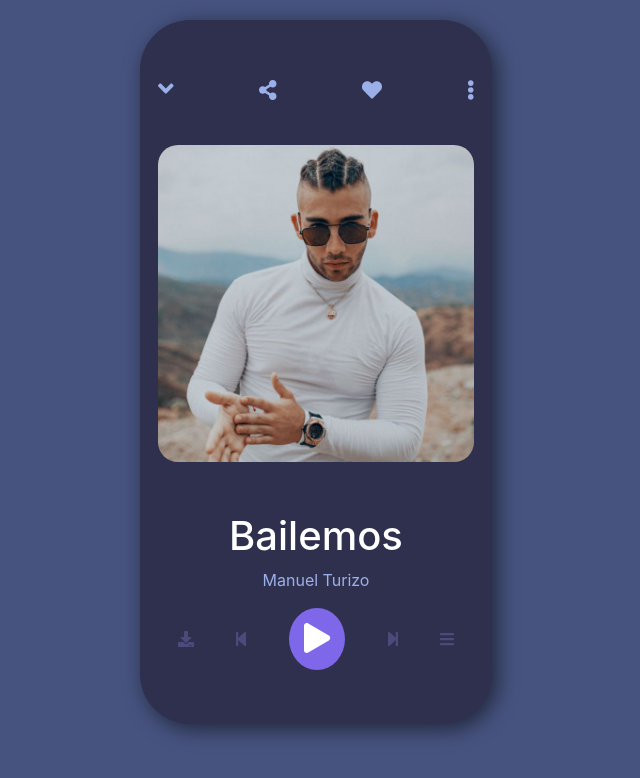
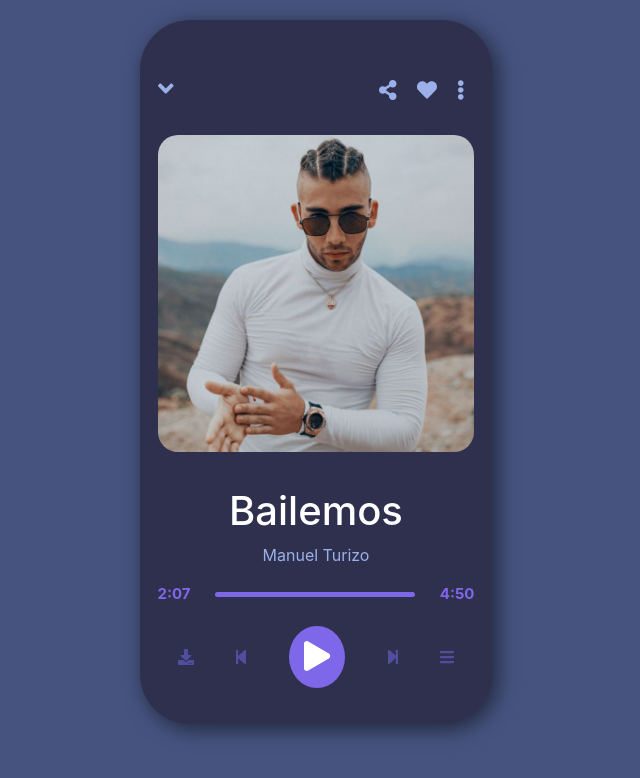
Before and after one commit to LeonLSV/Player, a React (Create React App) app: page /play in a window 1280 px wide. Shown: the top 778 px of the page, without its empty margins (324-964 px from the left). Built offline with nearby package versions, Linux system fonts and the light colour scheme.

Commit message:
navbar mejorado

```diff
--- a/src/components/ContentPlay.js
+++ b/src/components/ContentPlay.js
@@ -4,11 +4,12 @@
 import TextPlay from "./TextPlay";
 import Image from "./Image";
 import Player from "./Player";
+import Progres from "./Progres";
 import turizo from "../images/turizo.jpg";
-import turizo1 from "../images/turizo1.jpg";
-import turizo2 from "../images/turizo2.jpg";
-import turizo3 from "../images/turizo3.jpg";
-import turizo4 from "../images/turizo4.jpg";
+// import turizo1 from "../images/turizo1.jpg";
+// import turizo2 from "../images/turizo2.jpg";
+// import turizo3 from "../images/turizo3.jpg";
+// import turizo4 from "../images/turizo4.jpg";
 
 class ContentPlay extends React.Component {
   render() {
@@ -17,6 +18,7 @@
         <NavbarPlay />
         <Image image={turizo} />
         <TextPlay />
+        <Progres />
         <Player />
       </div>
     );
--- a/src/components/NavbarPlay.js
+++ b/src/components/NavbarPlay.js
@@ -14,18 +14,28 @@
   render() {
     return (
       <div className="navbar__container">
+        <div>
           <Link to="/">
             <FontAwesomeIcon
               icon={faAngleDown}
               className="navbar__container-img1"
             />
           </Link>
-        <FontAwesomeIcon icon={faShareAlt} className="navbar__container-img2" />
-        <FontAwesomeIcon icon={faHeart} className="navbar__container-img2" />
+        </div>
+        <div className="navbar__container-right">
+          <FontAwesomeIcon
+            icon={faShareAlt}
+            className="navbar__container-right-icon"
+          />
+          <FontAwesomeIcon
+            icon={faHeart}
+            className="navbar__container-right-icon"
+          />
           <FontAwesomeIcon
             icon={faEllipsisV}
-          className="navbar__container-img2"
+            className="navbar__container-right-icon"
           />
+        </div>
       </div>
     );
   }
--- /dev/null
+++ b/src/components/Progres.js
@@ -0,0 +1,22 @@
+import React from "react";
+import "./styles/Progres.css";
+
+class Progres extends React.Component {
+  render() {
+    return (
+      <div className="progres">
+        <div className="progres__text">
+          <p>2:07</p>
+        </div>
+        <div>
+          <div className="progres__progres"></div>
+        </div>
+        <div className="progres__text">
+          <p>4:50</p>
+        </div>
+      </div>
+    );
+  }
+}
+
+export default Progres;
--- a/src/components/styles/Image.css
+++ b/src/components/styles/Image.css
@@ -1,4 +1,5 @@
 .image img {
   width: 100%;
   border-radius: 20px;
+  margin-bottom: 35px;
 }
--- a/src/components/styles/Navbar.css
+++ b/src/components/styles/Navbar.css
@@ -5,7 +5,7 @@
   height: 70px;
   justify-content: space-between;
   align-items: center;
-  margin-bottom: 20px;
+  margin-bottom: 10px;
 }
 .navbar__container h1 {
   font-size: 20px;
--- a/src/components/styles/NavbarPlay.css
+++ b/src/components/styles/NavbarPlay.css
@@ -0,0 +1,10 @@
+.navbar__container-right {
+  display: flex;
+  width: 100%;
+  justify-content: flex-end;
+}
+.navbar__container-right-icon {
+  font-size: 20px;
+  color: #9bb0e9;
+  margin: 10px;
+}
--- a/src/components/styles/Player.css
+++ b/src/components/styles/Player.css
@@ -1,5 +1,5 @@
 .buttons {
-  color: #4c4a7b;
+  color: #514ea0;
 }
 .Player {
   display: flex;
@@ -12,7 +12,6 @@
 }
 .button_play {
   background-color: #7e67e9;
-
   padding: 15px;
   border-radius: 50%;
 }
--- /dev/null
+++ b/src/components/styles/Progres.css
@@ -0,0 +1,20 @@
+.progres {
+  display: flex;
+  flex-direction: row;
+  justify-content: space-between;
+  align-items: center;
+  margin-bottom: 20px;
+}
+.progres__text p {
+  display: flex;
+  color: #7e67e9;
+  margin: 0;
+  font-size: 15px;
+  font-weight: bold;
+}
+.progres__progres {
+  background-color: #7e67e9;
+  width: 200px;
+  height: 5px;
+  border-radius: 5px;
+}
--- a/src/components/styles/TextPlay.css
+++ b/src/components/styles/TextPlay.css
@@ -3,7 +3,6 @@
   display: flex;
   flex-direction: column;
   text-align: center;
-  margin-top: 50px;
 }
 .content_text p {
   color: #9bb0e9;
```
Lines whose indentation alone changed are shown as unchanged.
